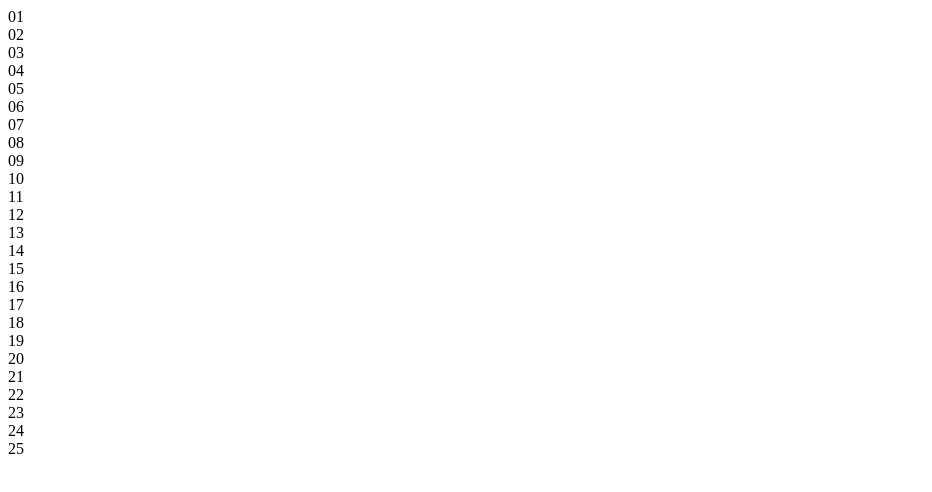
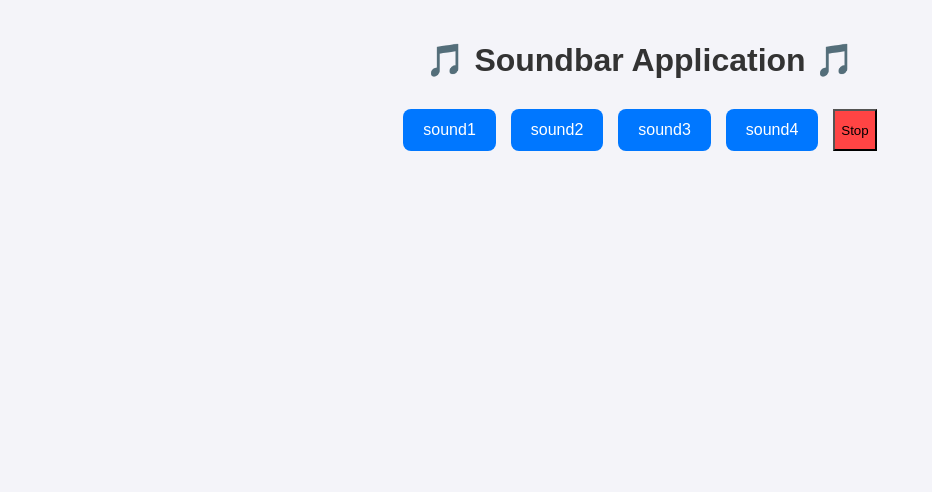
Before and after one commit to acciojob/Click-And-Drag-vishalseries7030, a website: page main.html in a window 1280 px wide. Shown: the whole page, without its empty margins (0-932 px from the left). Drawn offline with Linux system fonts and the light colour scheme.

Commit message:
created a submission

```diff
--- a/main.html
+++ b/main.html
@@ -2,41 +2,17 @@
 <html lang="en">
 <head>
   <meta charset="UTF-8">
-  <title>Click and Drag</title>
-  <link rel="stylesheet" href="style.css">
+  <meta name="viewport" content="width=device-width, initial-scale=1.0">
+  <title>Soundbar</title>
+  <link rel="stylesheet" href="styles.css">
 </head>
 <body>
-  <div class="items">
-    <div class="item item1">01</div>
-    <div class="item item2">02</div>
-    <div class="item item3">03</div>
-    <div class="item item4">04</div>
-    <div class="item item5">05</div>
-    <div class="item item6">06</div>
-    <div class="item item7">07</div>
-    <div class="item item8">08</div>
-    <div class="item item9">09</div>
-    <div class="item item10">10</div>
-    <div class="item item11">11</div>
-    <div class="item item12">12</div>
-    <div class="item item13">13</div>
-    <div class="item item14">14</div>
-    <div class="item item15">15</div>
-    <div class="item item16">16</div>
-    <div class="item item17">17</div>
-    <div class="item item18">18</div>
-    <div class="item item19">19</div>
-    <div class="item item20">20</div>
-    <div class="item item21">21</div>
-    <div class="item item22">22</div>
-    <div class="item item23">23</div>
-    <div class="item item24">24</div>
-    <div class="item item25">25</div>
+
+  <h1>🎵 Soundbar Application 🎵</h1>
+  <div id="buttons">
+    <!-- Buttons dynamically create honge JS se -->
   </div>
 
-<script>
-//Your code goes here
-</script>
-
-  </body>
+  <script src="script.js"></script>
+</body>
 </html>
--- a/script.js
+++ b/script.js
@@ -1 +1,46 @@
 // Your code here.
+// Available sounds (same naam ke audio files sounds/ folder me hone chahiye)
+const sounds = ["sound1", "sound2", "sound3", "sound4"];
+
+const buttons = document.getElementById("buttons");
+
+sounds.forEach((sound) => {
+  const btn = document.createElement("button");
+  btn.classList.add("btn");
+  btn.innerText = sound;
+
+  btn.addEventListener("click", () => {
+    stopSounds();
+    let audio = document.getElementById(sound);
+    if (!audio) {
+      audio = document.createElement("audio");
+      audio.id = sound;
+      audio.src = `sounds/${sound}.mp3`;
+      document.body.appendChild(audio);
+    }
+    audio.play();
+  });
+
+  buttons.appendChild(btn);
+});
+
+// Stop button
+const stopBtn = document.createElement("button");
+stopBtn.classList.add("stop");
+stopBtn.innerText = "Stop";
+
+stopBtn.addEventListener("click", () => {
+  stopSounds();
+});
+
+buttons.appendChild(stopBtn);
+
+function stopSounds() {
+  sounds.forEach((sound) => {
+    const audio = document.getElementById(sound);
+    if (audio) {
+      audio.pause();
+      audio.currentTime = 0;
+    }
+  });
+}
--- a/styles.css
+++ b/styles.css
@@ -1,70 +1,42 @@
-html {
-  box-sizing: border-box;
-  background: url('https://source.unsplash.com/NFs6dRTBgaM/2000x2000') fixed;
-  background-size: cover;
+body {
+  font-family: Arial, sans-serif;
+  text-align: center;
+  background: #f4f4f9;
+  margin: 0;
+  padding: 20px;
 }
 
-*, *:before, *:after {
-  box-sizing: inherit;
+h1 {
+  color: #333;
+  margin-bottom: 30px;
 }
 
-body {
-  min-height: 100vh;
+#buttons {
   display: flex;
   justify-content: center;
-  align-items: center;
-  font-family: sans-serif;
-  font-size: 20px;
-  margin: 0;
+  flex-wrap: wrap;
+  gap: 15px;
 }
 
-.items {
-  height: 800px;
-  padding: 100px;
-  width: 100%;
-  border: 1px solid white;
-  overflow-x: scroll;
-  overflow-y: hidden;
-  white-space: nowrap;
-  user-select: none;
+.btn {
+  padding: 12px 20px;
+  border: none;
+  border-radius: 8px;
+  background-color: #0077ff;
+  color: white;
+  font-size: 16px;
   cursor: pointer;
-  transition: all 0.2s;
-  transform: scale(0.98);
-  will-change: transform;
-  position: relative;
-  background: rgba(255,255,255,0.1);
-  font-size: 0;
-  perspective: 500px;
+  transition: 0.3s;
 }
 
-.items.active {
-  background: rgba(255,255,255,0.3);
-  cursor: grabbing;
-  cursor: -webkit-grabbing;
-  transform: scale(1);
+.btn:hover {
+  background-color: #005ecc;
 }
 
-.item {
-  width: 200px;
-  height: calc(100% - 40px);
-  display: inline-flex;
-  align-items: center;
-  justify-content: center;
-  font-size: 80px;
-  font-weight: 100;
-  color: rgba(0,0,0,0.15);
-  box-shadow: inset 0 0 0 10px rgba(0,0,0,0.15);
+.stop {
+  background-color: #ff4444;
 }
 
-.item:nth-child(9n+1) { background: dodgerblue;}
-.item:nth-child(9n+2) { background: goldenrod;}
-.item:nth-child(9n+3) { background: paleturquoise;}
-.item:nth-child(9n+4) { background: gold;}
-.item:nth-child(9n+5) { background: cadetblue;}
-.item:nth-child(9n+6) { background: tomato;}
-.item:nth-child(9n+7) { background: lightcoral;}
-.item:nth-child(9n+8) { background: darkslateblue;}
-.item:nth-child(9n+9) { background: rebeccapurple;}
-
-.item:nth-child(even) { transform: scaleX(1.31) rotateY(40deg); }
-.item:nth-child(odd) { transform: scaleX(1.31) rotateY(-40deg); }
+.stop:hover {
+  background-color: #cc0000;
+}
```
